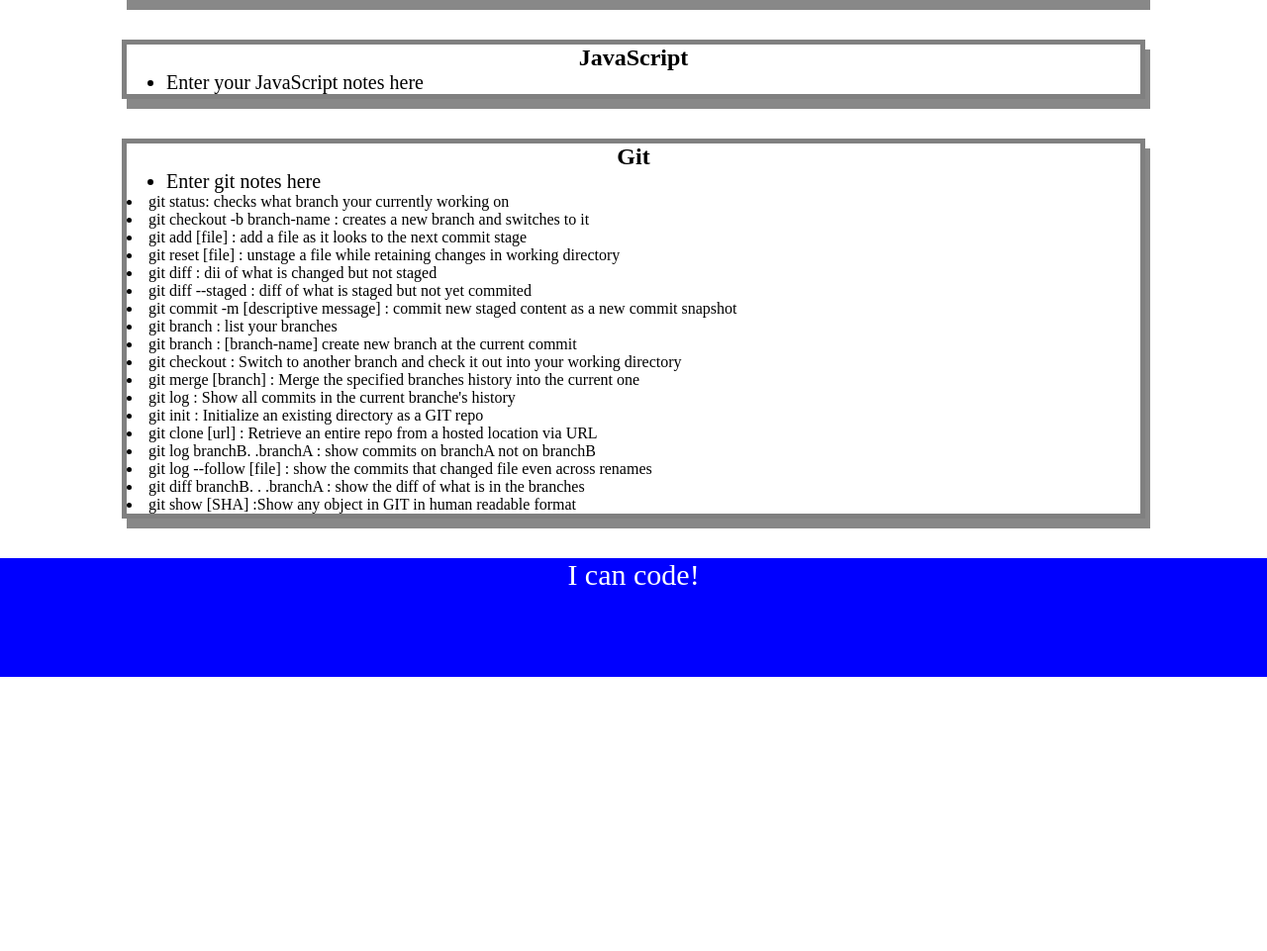
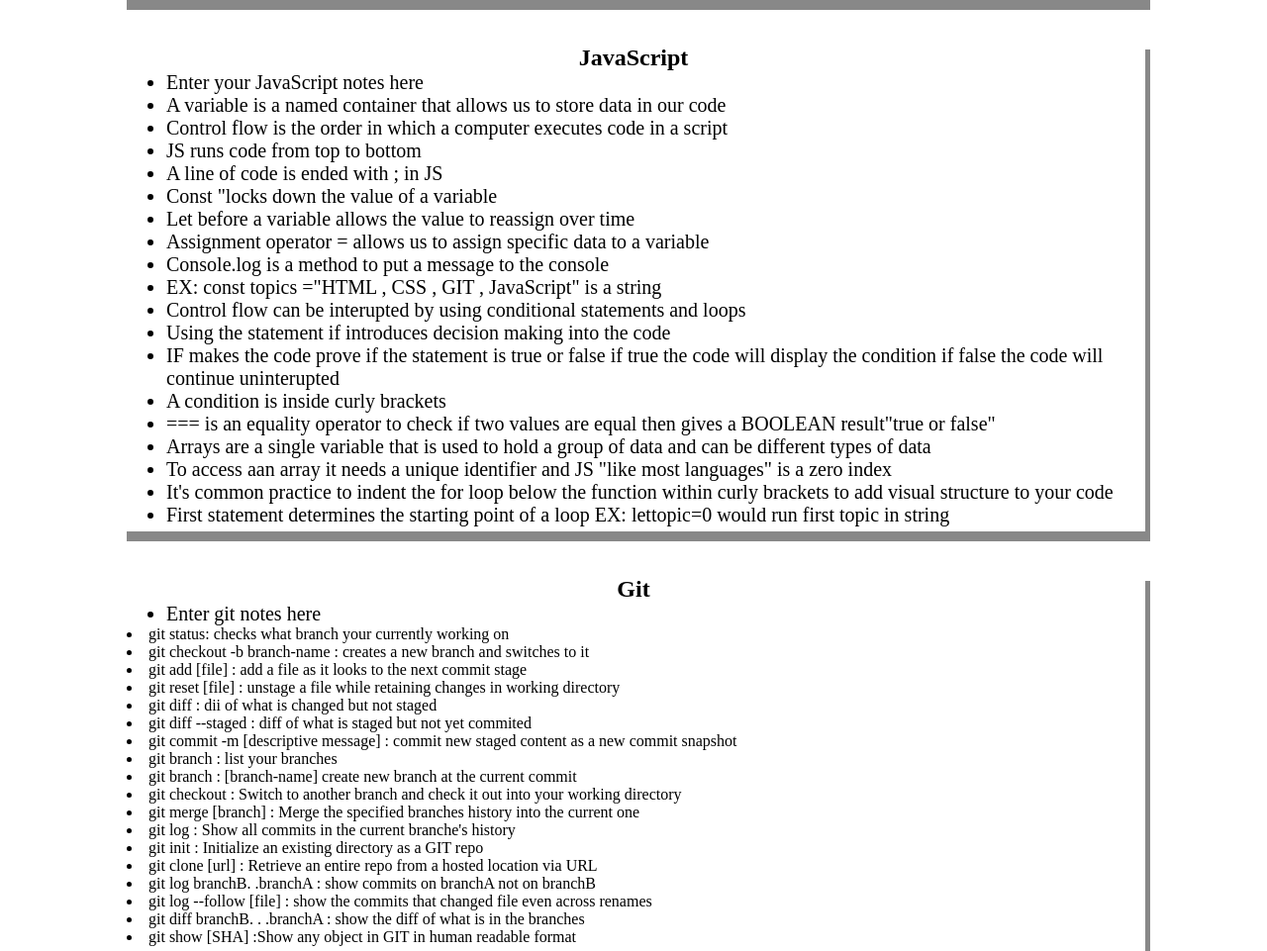
Before and after one commit to sbaird22/prework-study-guide, a plain HTML site: page index.html in a window 1280 px wide. Shown: the part 500-1461 px from the top of the page at 99% size. Before the commit the page ends 1184 px from the top, so only its background shows below. Drawn offline with Linux system fonts and the light colour scheme.

Commit message:
<added js to index and created a loop>

```diff
--- /dev/null
+++ b/assets/script.js
@@ -0,0 +1,29 @@
+const topics = ['HTML' , 'CSS' , 'Git' , 'JavaScript'];
+const randomTopic = topics[Math.floor(Math.random() * topics.length)];
+
+
+function liisttopics() {
+    for(let x = 0; x < topics.length; x++) {
+     console.log(topics[x]);
+    }
+}
+
+function selecttopic(){
+    if (randomTopic === 'HTML') {
+    console.log("Let's study HTML!");
+  }else if ( randomTopic === 'CSS') {
+    console.log("Let's study CSS!");
+  } else if ( randomTopic === 'Git') {
+    console.log("Let's study Git!");
+  } else if ( randomTopic === 'JavaScript') {
+    console.log("Let's study JavaScript!");
+  } else {
+    console.log('Please try again!');
+    }
+ }
+
+
+console.log('Here are the topics we learned through Prework:');
+liisttopics();
+console.log('Which topic should we study first?');
+selecttopic();
--- a/assets/style.css
+++ b/assets/style.css
@@ -6,7 +6,7 @@ header,
 footer {
     width: 100%;
     height: 120px;
-    background-color: blue;
+    background-color: rgba(44, 135, 160, 0.162);
     color: white;
 }
 h1,
@@ -31,6 +31,6 @@ p {
   .card {
     width: 80%;
     margin: 40px auto;
-    border: 5px solid gray;
+    border: 5px solid rgba(12, 70, 63, 0);
     box-shadow: 5px 10px #888888;
   }
--- a/index.html
+++ b/index.html
@@ -11,6 +11,7 @@
     <header id="top">
       <h1>Prework Study Guide</h1>
       <img src="./assets/bowtie-cat.png" alt="Profile image of cat wearing a bow tie." />
+      <h2>✨ Open the Console to See What's Happening ✨</h2>
     </header>
     <main>
      <section class="card" id="html-section">
@@ -39,6 +40,25 @@
       <h2>JavaScript</h2>
       <ul>
         <li>Enter your JavaScript notes here</li>
+        <li>A variable is a named container that allows us to store data in our code</li>
+        <li>Control flow is the order in which a computer executes code in a script</li>
+        <li>JS runs code from top to bottom</li>
+        <li>A line of code is ended with ; in JS</li>
+        <li>Const "locks down the value of a variable</li>
+        <li>Let before a variable allows the value to reassign over time</li>
+        <li>Assignment operator = allows us to assign specific data to a variable</li>
+        <li>Console.log is a method to put a message to the console</li>
+        <li>EX: const topics ="HTML , CSS , GIT , JavaScript" is a string</li>
+        <li>Control flow can be interupted by using conditional statements and loops</li>
+        <li>Using the statement if introduces decision making into the code</li>
+        <li>IF makes the code prove if the statement is true or false if true the code will display the condition if false the code will continue uninterupted</li>
+        <li>A condition is inside curly brackets</li>
+        <li>=== is an equality operator to check if two values are equal then gives a BOOLEAN result"true or false"</li>
+        <li>Arrays are a single variable that is used to hold a group of data and can be different types of data</li>
+        <li>To access aan array it needs a unique identifier and JS "like most languages" is a zero index</li>
+        <li>It's common practice to indent the for loop below the function within curly brackets to add visual structure to your code</li>
+        <li>First statement determines the starting point of a loop EX: lettopic=0 would run first topic in string </li>
+
       </section>
       <section class="card" id="git-section">
         <h2>Git</h2>
@@ -71,5 +91,6 @@
     <footer>
       <p>I can code!</p>
     </footer>
+    <script src="./assets/script.js"></script>
   </body>
 </html>
```
